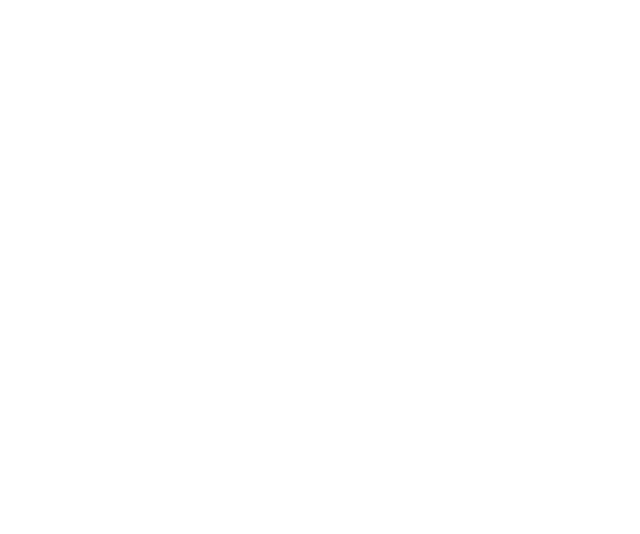
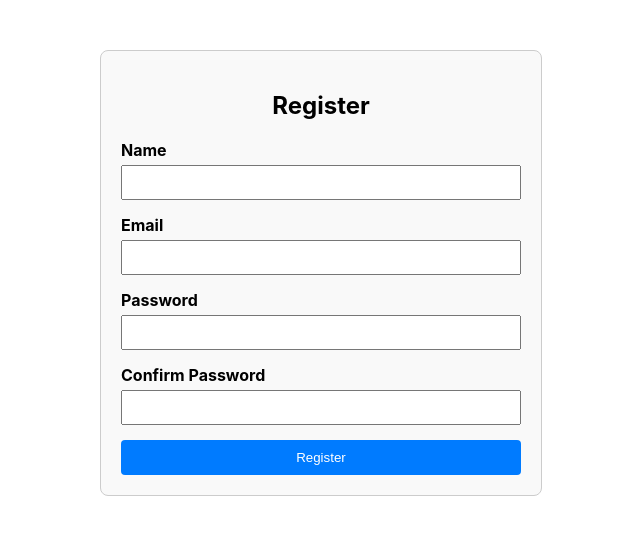
Before and after one commit to elab-development/internet-tehnologije-2024-projekat-advertisingserviceapp_20210160, a React (Create React App) app in the folder react_frontend/: page /register in a window 1280 px wide. Before the commit this address had no page. Shown: the top 534 px of the page, without its empty margins (319-959 px from the left). Built offline with nearby package versions, Linux system fonts and the light colour scheme; no server answers.

Commit message:
Ubacena Registracija, zajedno sa css-om.

```diff
--- /dev/null
+++ b/react_frontend/src/pages/Register/Register.css
@@ -0,0 +1,48 @@
+.register-page {
+    max-width: 400px;
+    margin: 50px auto;
+    padding: 20px;
+    border: 1px solid #ccc;
+    border-radius: 8px;
+    background-color: #f9f9f9;
+  }
+
+  .register-page h2 {
+    text-align: center;
+    margin-bottom: 20px;
+  }
+
+  .register-page form div {
+    margin-bottom: 15px;
+  }
+
+  .register-page label {
+    display: block;
+    font-weight: bold;
+    margin-bottom: 5px;
+  }
+
+  .register-page input {
+    width: 100%;
+    padding: 8px;
+    box-sizing: border-box;
+  }
+
+  .register-page button {
+    width: 100%;
+    padding: 10px;
+    background-color: #007bff;
+    color: white;
+    border: none;
+    border-radius: 4px;
+    cursor: pointer;
+  }
+
+  .register-page button:hover {
+    background-color: #0056b3;
+  }
+
+  .message {
+    margin-top: 15px;
+    text-align: center;
+  }
--- /dev/null
+++ b/react_frontend/src/pages/Register/Register.js
@@ -0,0 +1,100 @@
+import React, { useState, useEffect } from 'react';
+import axiosInstance from '../../api/axios';
+import axios from 'axios';
+import './Register.css';
+
+function Register() {
+  const [formData, setFormData] = useState({
+    name: '',
+    email: '',
+    password: '',
+    password_confirmation: '',
+  });
+
+  const [message, setMessage] = useState('');
+
+  useEffect(() => {
+    const getCsrfToken = async () => {
+      try {
+        await axios.get('http://127.0.0.1:8000/sanctum/csrf-cookie', { withCredentials: true });
+      } catch (error) {
+        console.error('Failed to fetch CSRF token:', error);
+      }
+    };
+
+    getCsrfToken();
+  }, []);
+
+  const handleChange = (e) => {
+    setFormData({ ...formData, [e.target.name]: e.target.value });
+  };
+
+  const handleSubmit = async (e) => {
+    e.preventDefault();
+    try {
+      const response = await axiosInstance.post('/register', formData);
+      setMessage(response.data.message || 'Registration successful!');
+      setFormData({
+        name: '',
+        email: '',
+        password: '',
+        password_confirmation: '',
+      });
+    } catch (error) {
+      setMessage(error.response?.data?.message || 'Something went wrong');
+    }
+  };
+
+  return (
+    <div className="register-page">
+      <h2>Register</h2>
+      <form onSubmit={handleSubmit}>
+        {/* Form Fields */}
+        <div>
+          <label>Name</label>
+          <input
+            type="text"
+            name="name"
+            value={formData.name}
+            onChange={handleChange}
+            required
+          />
+        </div>
+        <div>
+          <label>Email</label>
+          <input
+            type="email"
+            name="email"
+            value={formData.email}
+            onChange={handleChange}
+            required
+          />
+        </div>
+        <div>
+          <label>Password</label>
+          <input
+            type="password"
+            name="password"
+            value={formData.password}
+            onChange={handleChange}
+            required
+          />
+        </div>
+        <div>
+          <label>Confirm Password</label>
+          <input
+            type="password"
+            name="password_confirmation"
+            value={formData.password_confirmation}
+            onChange={handleChange}
+            required
+          />
+        </div>
+        <button type="submit">Register</button>
+      </form>
+      {message && <p className="message">{message}</p>}
+    </div>
+  );
+}
+
+export default Register;
--- a/react_frontend/src/routes/AppRoutes.js
+++ b/react_frontend/src/routes/AppRoutes.js
@@ -1,13 +1,14 @@
 import React from 'react';
 import { BrowserRouter as Router, Route, Routes } from 'react-router-dom';
 import HomePage from '../pages/HomePage/HomePage';
+import Register from '../pages/Register/Register';
 
 function AppRoutes() {
     return (
         <Router>
             <Routes>
                 <Route path="/" element={<HomePage />} />
-                {/* Add more routes here */}
+                <Route path="/register" element={<Register />} />
             </Routes>
         </Router>
     );
```
